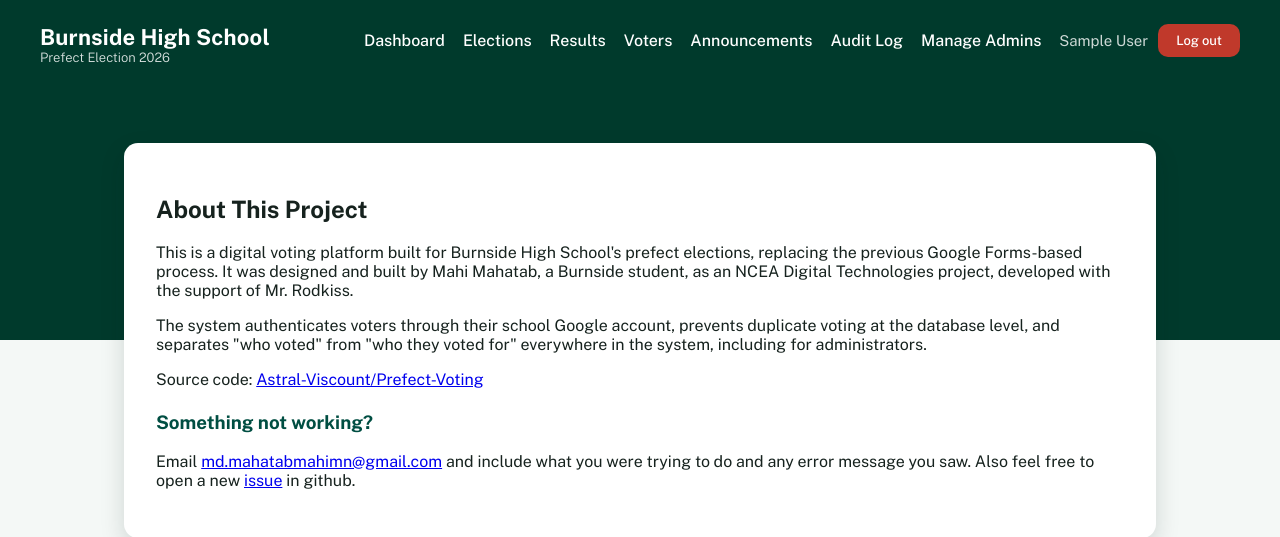
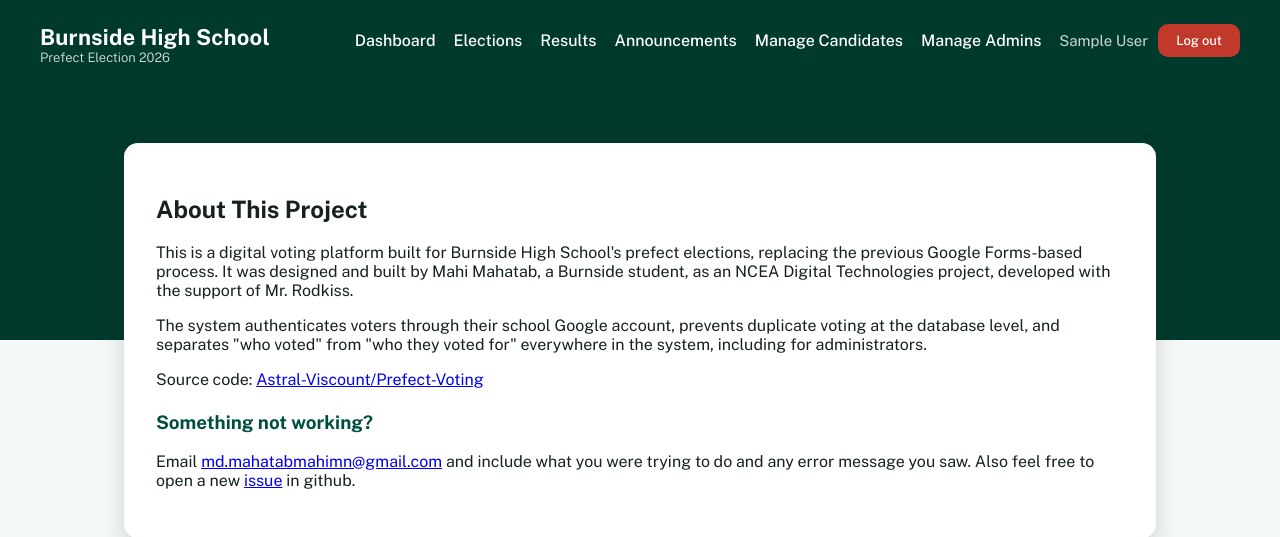
Before and after one commit to Astral-Viscount/Prefect-Voting, a Flask app: page /about in a window 1280 px wide. Shown: the top 537 px of the page. Run offline with Flask 3, Linux system fonts and the light colour scheme; the visitor is signed in with stand-in values (Sample User, id 1); data that the repository does not hold is empty; parts of the project's set-up code (start-up, migrations or seed data) failed here and were passed over.

Commit message:
admin nav bar layout modified

```diff
--- a/templates/layout.html
+++ b/templates/layout.html
@@ -46,9 +46,9 @@
             {% else %}
                 <a href="{{ url_for('admin_elections') }}">Elections</a>
                 <a href="{{ url_for('admin_results') }}">Results</a>
-                <a href="{{ url_for('admin_voters') }}">Voters</a>
+                <!-- <a href="{{ url_for('admin_voters') }}">Voters</a> -->
                 <a href="{{ url_for('admin_announcements') }}">Announcements</a>
-                <a href="{{ url_for('admin_audit_log') }}">Audit Log</a>
+                <a href="{{ url_for('admin_candidates') }}">Manage Candidates</a>
                 <a href="{{ url_for('manage_admins') }}">Manage Admins</a>
 
             {% endif %}
```
